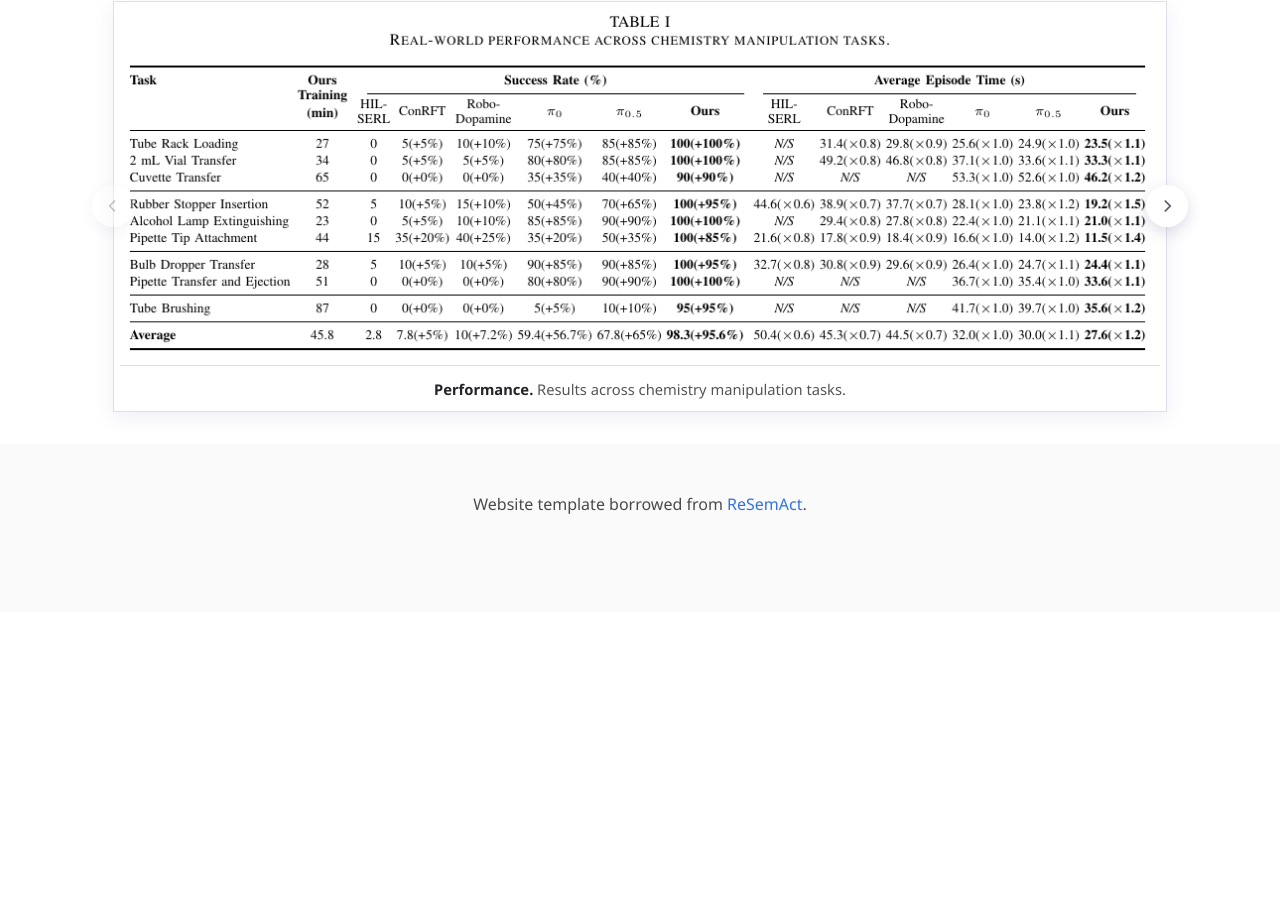
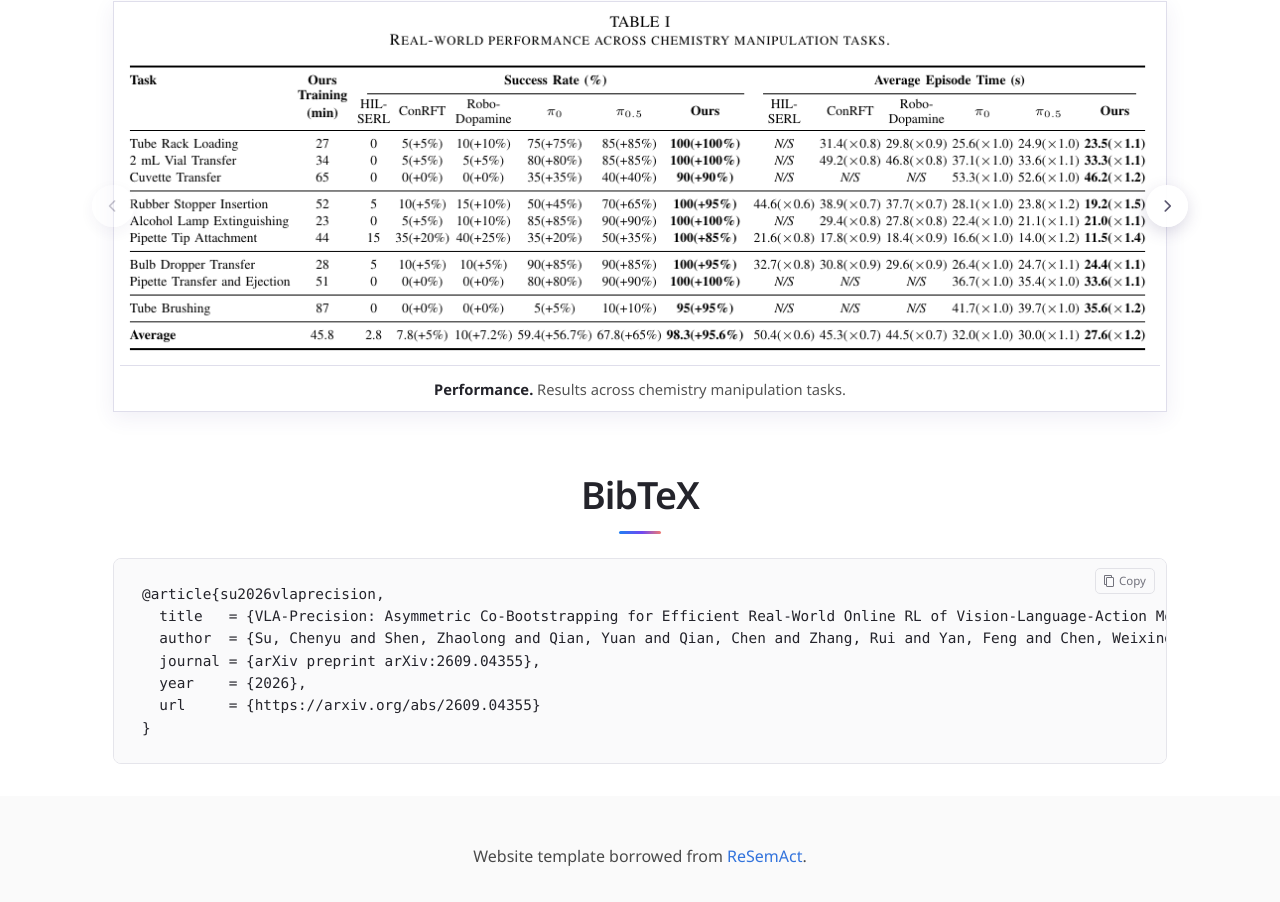
Before and after one commit to VLA-Precision/VLA-Precision.github.io, a plain HTML site: page index.html in a window 1280 px wide. Shown: the part 5153-6055 px from the top of the page. Before the commit the page ends 5765 px from the top, so only its background shows below. Drawn offline with Linux system fonts and the light colour scheme.

Commit message:
add bibtex

```diff
--- a/index.html
+++ b/index.html
@@ -483,6 +483,25 @@
           </div>
         </div>
       </section>
+      <section class="paper-section" id="BibTeX" aria-labelledby="bibtex-title">
+        <div class="container container--wide">
+          <div class="paper-heading">
+            <h2 id="bibtex-title">BibTeX</h2>
+          </div>
+          <div class="citation-box">
+            <div class="citation-toolbar">
+              <button class="citation-copy" type="button" aria-label="Copy BibTeX citation" aria-live="polite" hidden>Copy</button>
+            </div>
+            <pre class="citation-code" tabindex="0" aria-label="BibTeX citation"><code>@article{su2026vlaprecision,
+  title   = {VLA-Precision: Asymmetric Co-Bootstrapping for Efficient Real-World Online RL of Vision-Language-Action Models},
+  author  = {Su, Chenyu and Shen, Zhaolong and Qian, Yuan and Qian, Chen and Zhang, Rui and Yan, Feng and Chen, Weixing and Zhang, Fei and Wang, Jiamin and Cong, Shuang and Shang, Weiwei},
+  journal = {arXiv preprint arXiv:2609.04355},
+  year    = {2026},
+  url     = {https://arxiv.org/abs/2609.04355}
+}</code></pre>
+          </div>
+        </div>
+      </section>
     </main>
 
     <footer class="site-footer">
--- a/static/css/site.css
+++ b/static/css/site.css
@@ -776,6 +776,76 @@ button, a { -webkit-tap-highlight-color: transparent; }
   white-space: nowrap;
 }
 
+.citation-box {
+  position: relative;
+  width: 85%;
+  margin: 0 auto;
+}
+
+.citation-toolbar {
+  position: absolute;
+  z-index: 1;
+  top: 10px;
+  right: 12px;
+  display: flex;
+  justify-content: flex-end;
+}
+
+.citation-copy {
+  display: inline-flex;
+  align-items: center;
+  gap: 5px;
+  padding: 3px 8px;
+  border: 1px solid #e2e2e7;
+  border-radius: 5px;
+  background: #fafafb;
+  color: #73737d;
+  font: inherit;
+  font-size: 0.72rem;
+  cursor: pointer;
+  transition: background-color 150ms ease, border-color 150ms ease;
+}
+
+.citation-copy[hidden] { display: none; }
+
+.citation-copy::before {
+  width: 8px;
+  height: 10px;
+  margin: 2px 0 0 2px;
+  border: 1px solid currentColor;
+  border-radius: 1px;
+  box-shadow: -2px -2px 0 -1px #fafafb, -2px -2px 0 0 currentColor;
+  content: "";
+}
+
+.citation-copy:hover {
+  background: #f0f0f3;
+  border-color: #cfcfd6;
+}
+
+.citation-copy:active { background: #e8e8ed; }
+
+.citation-code {
+  margin: 0;
+  padding: 24px clamp(18px, 3vw, 28px);
+  background: #fafafb;
+  border: 1px solid #e5e5eb;
+  border-radius: 8px;
+  font-family: "SFMono-Regular", Consolas, "Liberation Mono", monospace;
+  font-size: 0.9rem;
+  line-height: 1.55;
+  white-space: pre;
+  overflow-x: auto;
+}
+
+.citation-code code { font: inherit; }
+
+.citation-code:focus-visible,
+.citation-copy:focus-visible {
+  outline: 3px solid rgba(112, 72, 242, 0.3);
+  outline-offset: 3px;
+}
+
 .site-footer {
   padding: 48px 24px 96px;
   color: #4a4a4a;
@@ -813,7 +883,8 @@ video:-webkit-full-screen {
 @media (max-width: 820px) {
   .title-line { display: inline; }
 
-  .figure-carousel { width: 100%; }
+  .figure-carousel,
+  .citation-box { width: 100%; }
 
   .task-legend { gap: 8px 14px; }
 
--- a/static/js/site.js
+++ b/static/js/site.js
@@ -277,6 +277,28 @@ document.addEventListener("DOMContentLoaded", () => {
     updateFigureCarousel(0);
   });
 
+  const copyButton = document.querySelector(".citation-copy");
+  const citation = document.querySelector(".citation-code code");
+  if (copyButton && citation && navigator.clipboard?.writeText) {
+    copyButton.hidden = false;
+    let copyResetTimer;
+    copyButton.addEventListener("click", async () => {
+      clearTimeout(copyResetTimer);
+      try {
+        await navigator.clipboard.writeText(citation.textContent);
+        copyButton.textContent = "Copied!";
+      } catch {
+        copyButton.textContent = "Select text to copy";
+        const selection = window.getSelection();
+        const range = document.createRange();
+        range.selectNodeContents(citation);
+        selection.removeAllRanges();
+        selection.addRange(range);
+      }
+      copyResetTimer = setTimeout(() => { copyButton.textContent = "Copy"; }, 2500);
+    });
+  }
+
   const videos = [...document.querySelectorAll("video")];
 
   if ("IntersectionObserver" in window) {
```
